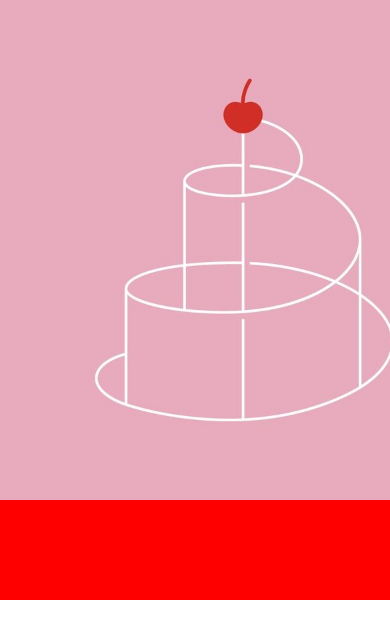
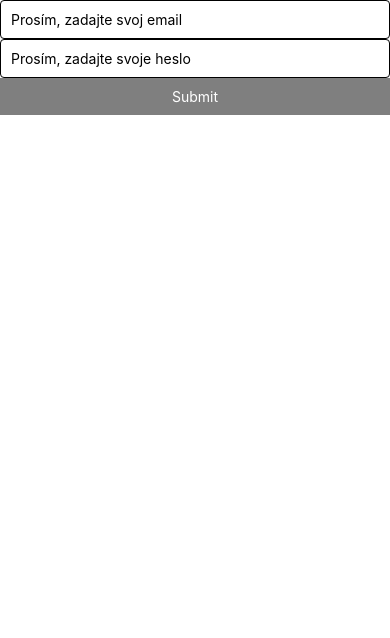
Before and after one commit to Pecuchova/FProject, a React Native app: screen / in a window 390 px wide. Shown: the top 638 px of the page. Built offline with nearby package versions, Linux system fonts and the light colour scheme.

Commit message:
button component & form submission

```diff
--- a/App.js
+++ b/App.js
@@ -1,41 +1,75 @@
 import React, {useState} from 'react';
-import {SafeAreaView, ScrollView, Image} from 'react-native';
+import {
+  SafeAreaView,
+  ScrollView,
+  TextInput,
+  // Button,
+  Pressable,
+  Text,
+} from 'react-native';
 
 const App = () => {
+  // Deklarácia stavových premenných na uloženie hodnôt emailu a hesla zadaných používateľom
+  const [email, setEmail] = useState('');
+  const [password, setPassword] = useState('');
   return (
     <SafeAreaView>
-      <ScrollView
-        // Funkcia onScroll na zobrazenie správy v konzole pri scrollovaní
-        onScroll={() => console.log('We are now scrolling')}
-        // Nastavenie obsahu na červené pozadie s pevnou výškou 600
-        contentContainerStyle={{backgroundColor: 'red', height: 600}}
-        // Skrytie vertikálneho indikátora scrollovania
-        showsVerticalScrollIndicator={false}
-        // Povolenie horizontálneho scrollovania
-        horizontal={true}
-        // Skrytie horizontálneho indikátora scrollovania
-        showsHorizontalScrollIndicator={false}>
-        <Image
-          // Zdroj obrázka
-          source={require('./assets/images/cake.png')}
-          // Nastavenie výšky a šírky obrázka na 500
-          style={{height: 500, width: 500}}
+      <ScrollView>
+        <TextInput
+          // Nastavenie hodnoty TextInput na stavovú premennú email
+          value={email}
+          // Nastavenie keyboardType na 'email-address' pre zobrazenie klávesnice optimalizovanej pre zadávanie emailu
+          keyboardType={'email-address'}
+          // Nastavenie štýlu TextInput s ohraničením, paddingom a zaoblenými rohmi
+          style={{borderWidth: 1, borderRadius: 4, padding: 10}}
+          // Nastavenie textu v placeholderi, ktorý vyzýva používateľa na zadanie emailu
+          placeholder={'Prosím, zadajte svoj email'}
+          // Nastavenie funkcie onChangeText na aktualizáciu stavovej premennej email novou hodnotou zadanou používateľom
+          onChangeText={value => {
+            setEmail(value);
+          }}
         />
-        <Image
-          // Zdroj obrázka
-          source={require('./assets/images/cake.png')}
-          // Nastavenie výšky a šírky obrázka na 500
-          style={{height: 500, width: 500}}
+        <TextInput
+          // Nastavenie hodnoty TextInput na stavovú premennú password (heslo)
+          value={password}
+          // Nastavenie secureTextEntry na true, aby sa zadaný text zobrazoval ako bodky (pre heslá)
+          secureTextEntry={true}
+          // Nastavenie štýlu TextInput s ohraničením, paddingom a zaoblenými rohmi
+          style={{borderWidth: 1, borderRadius: 4, padding: 10}}
+          // Nastavenie textu v placeholderi, ktorý vyzýva používateľa na zadanie hesla
+          placeholder={'Prosím, zadajte svoje heslo'}
+          // Nastavenie funkcie onChangeText na aktualizáciu stavovej premennej password novou hodnotou zadanou používateľom
+          onChangeText={value => {
+            setPassword(value);
+          }}
         />
-        <Image
-          // Zdroj obrázka
-          source={require('./assets/images/cake.png')}
-          // Nastavenie výšky a šírky obrázka na 500
-          style={{height: 500, width: 500}}
-        />
+        {/* -- Pozadie Button komponentu nefunguje, preto použijeme Pressable
+            <Button
+              title={'Submit'}
+              color={'red'}
+              style={{backgroundColor: 'black'}}
+            />
+        */}
+        <Pressable
+          // Nastavenie štýlu Pressable na čiernu farbu pozadia
+          // Nastavenie opacity na 0.5, ak chýba email alebo heslo, alebo ak je heslo kratšie ako 8 znakov
+          style={[
+            {backgroundColor: 'black'},
+            (email.length === 0 || password.length < 8) && {opacity: 0.5},
+          ]}
+          // Znefunkčnenie Pressable, ak chýba email alebo heslo, alebo ak je heslo kratšie ako 8 znakov
+          disabled={email.length === 0 || password.length < 8}
+          // Nastavenie funkcie onPress na vypísanie hodnôt emailu a hesla do konzoly
+          onPress={() => {
+            console.log('kliknuté');
+            console.log(email, password);
+          }}>
+          <Text style={{color: 'white', textAlign: 'center', padding: 10}}>
+            Submit
+          </Text>
+        </Pressable>
       </ScrollView>
     </SafeAreaView>
   );
 };
-
 export default App;
```
